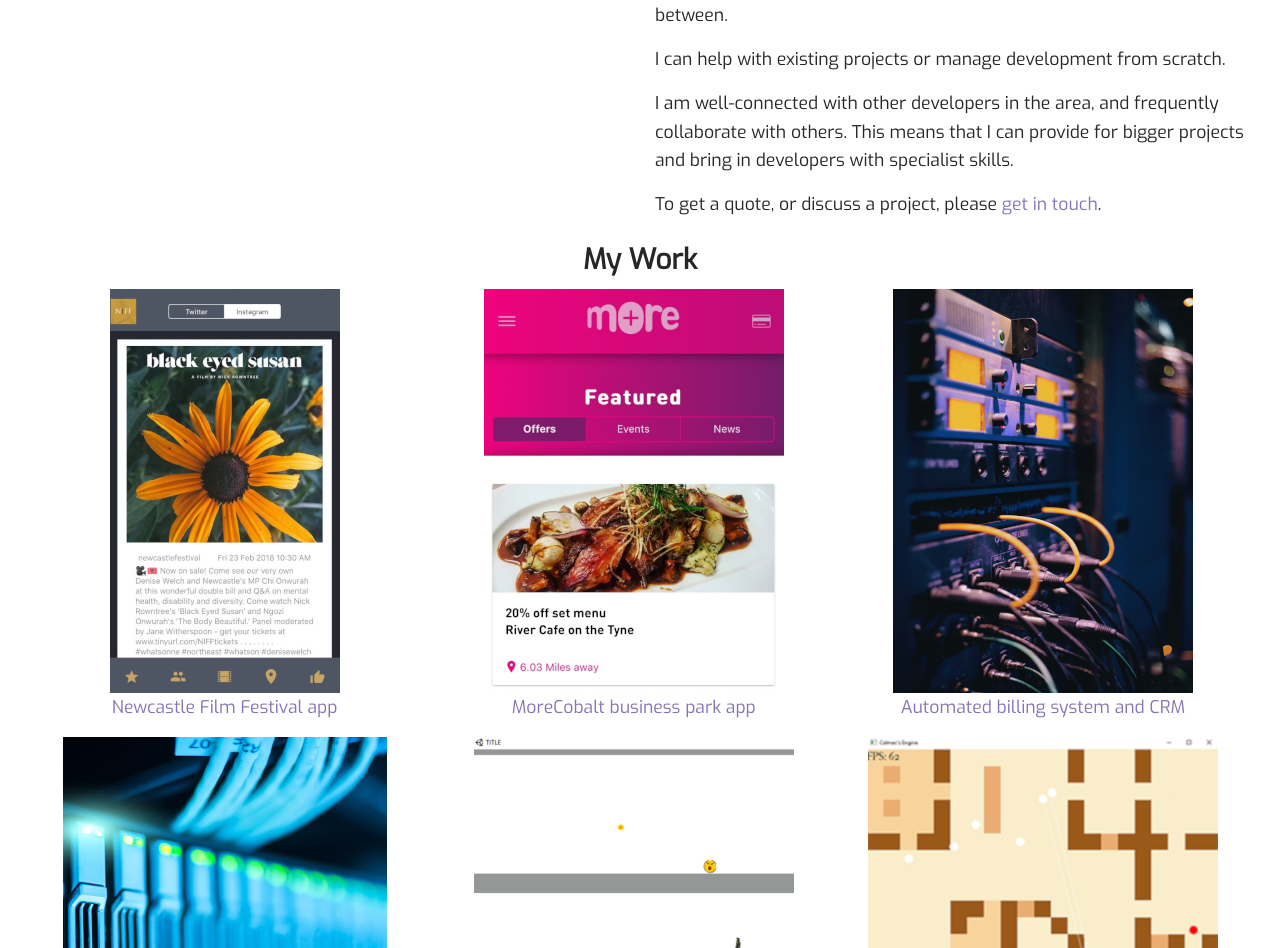
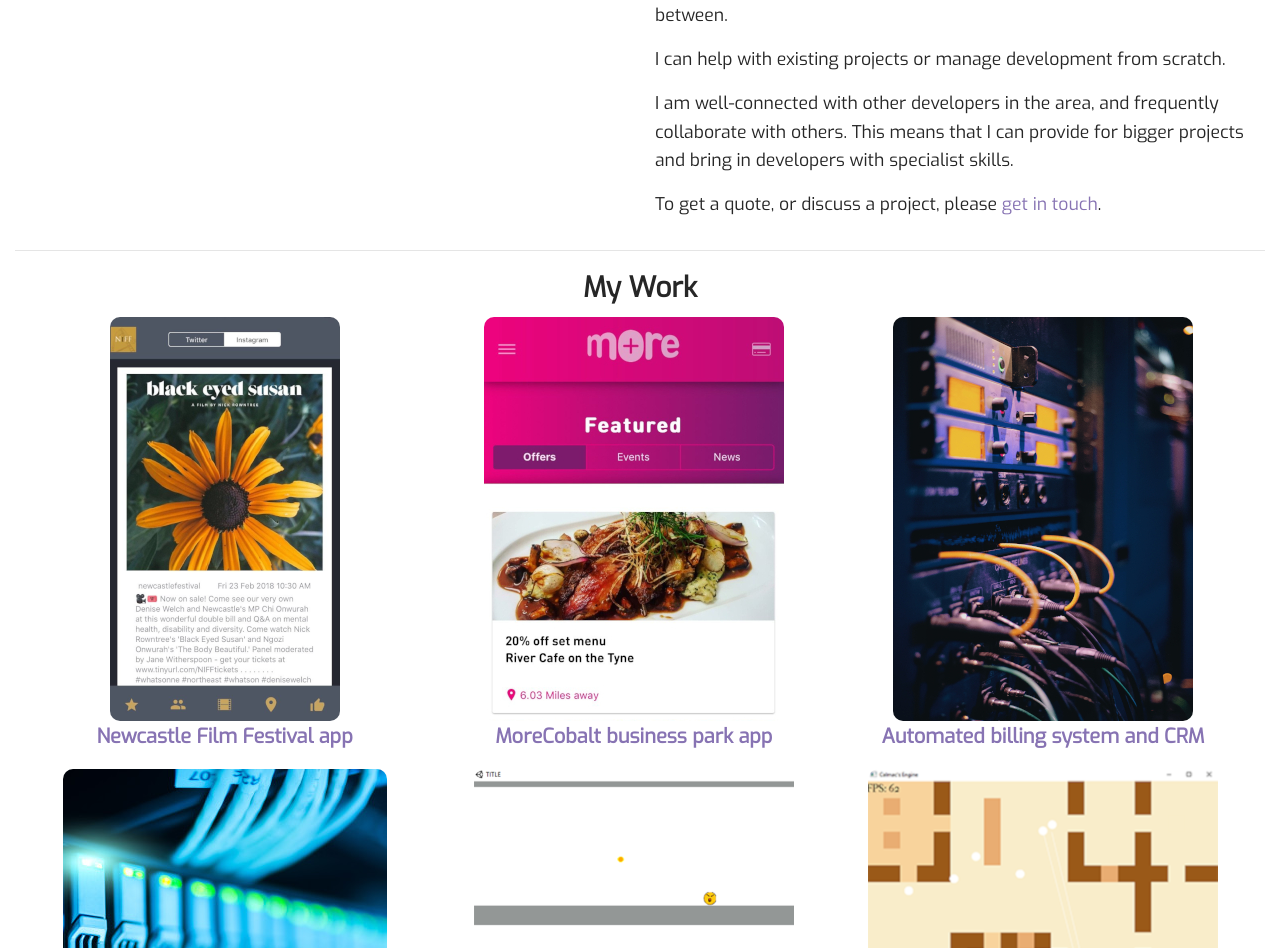
Before and after one commit to calummackervoy/calummackervoy.github.io, a Jekyll site: the page built from index.html, in a window 1280 px wide. Shown: the part 527-1475 px from the top of the page. Built offline with Jekyll 4.4.1, drawn with Linux system fonts in a browser that asks for light colours; nearby versions of some CDN libraries.

Commit message:
optimising styling for different sized devices

```diff
--- a/_sass/_layout.scss
+++ b/_sass/_layout.scss
@@ -152,11 +152,26 @@
 }
 
 .spotlight-image {
-
+  border-radius: 10px;
 }
 
 .spotlight-text {
   text-align: center;
+  font-weight: bold;
+  font-size: 20px;
+}
+
+@media screen and (max-width: 1100px) {
+  .spotlight-project {
+    width: 50%;
+  }
+}
+
+@media screen and (max-width: 760px) {
+  .spotlight-project {
+    clear: both;
+    width: 100%;
+  }
 }
 
 /*
--- a/index.html
+++ b/index.html
@@ -27,6 +27,7 @@
 </div>
 
 <!--Work Showcase-->
+<hr/>
 <div class="row spotlight-container">
     <div class="col-12 text-center">
         <h3>My Work</h3>
@@ -46,9 +47,10 @@
         {% endif %}
     {% endfor %}
     <div class="col-12 text-center">
-        <p style="font-size: 22px; font-weight: bold;">More in <a href="{{ '/portfolio' | prepend: site.baseurl }}">Portfolio</a></p>
+        <p style="font-size: 24px; font-weight: bold; margin-top: 20px;">More in <a href="{{ '/portfolio' | prepend: site.baseurl }}">Portfolio</a></p>
     </div>
 </div>
+<hr/>
 
 <!--Testimonials-->
 <div class="row">
```
